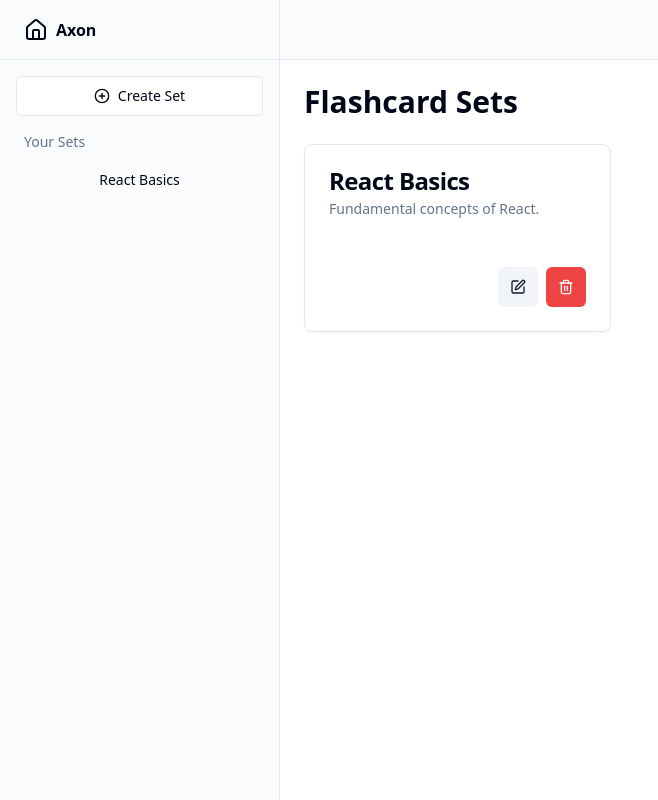
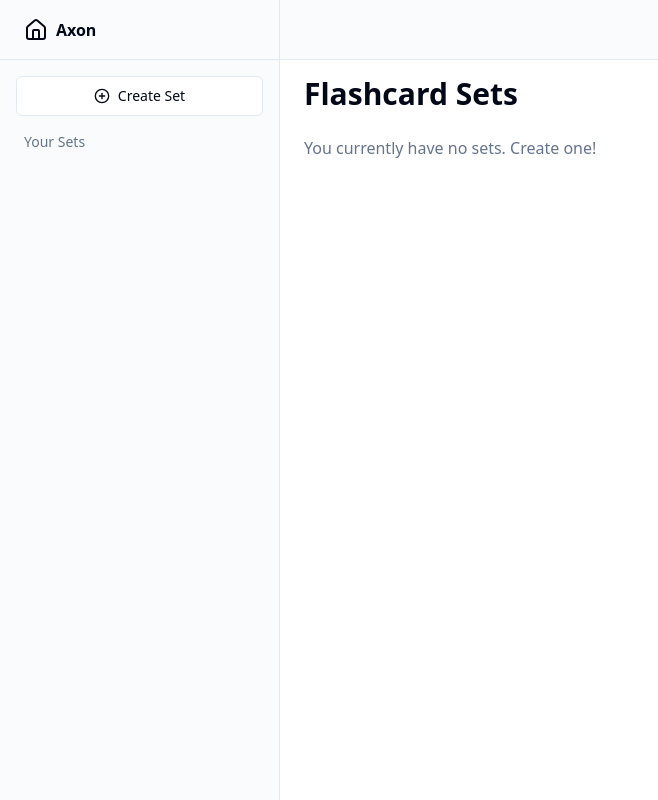
Before and after one commit to rbrickmn/axon, a React (Vite) app: page / in a window 1280 px wide. Shown: the whole page, without its empty margins (0-658 px from the left). Built offline with nearby package versions, Linux system fonts and the light colour scheme.

Commit message:
Update header link

```diff
--- a/src/App.jsx
+++ b/src/App.jsx
@@ -6,28 +6,11 @@ import Header from './components/layout/Header';
 import Sidebar from './components/layout/Sidebar';
 import MainContent from './components/layout/MainContent';
 import StudyMode from './components/StudyMode/StudyMode';
+import useLocalStorage from './hooks/useLocalStorage';
 
 function App() {
-  const [sets, setSets] = useState([
-    {
-      id: 1,
-      name: 'React Basics',
-      description: 'Fundamental concepts of React.',
-      flashcards: [
-        {
-          id: 101,
-          question: 'What is React?',
-          answer: 'A JavaScript library for building user interfaces.',
-        },
-        {
-          id: 102,
-          question: 'What is JSX?',
-          answer: 'A syntax extension for JavaScript.',
-        },
-      ],
-    },
-  ]);
-  const [selectedSetId, setSelectedSetId] = useState(null);
+  const [sets, setSets] = useLocalStorage('axon-sets', []);
+  const [selectedSetId, setSelectedSetId] = useLocalStorage('axon-selectedSetId', null);
   const [isStudyMode, setIsStudyMode] = useState(false);
   const [isBatchImporting, setIsBatchImporting] = useState(false);
   const [isCreateSetModalOpen, setIsCreateSetModalOpen] = useState(false);
--- a/src/components/layout/MainContent.jsx
+++ b/src/components/layout/MainContent.jsx
@@ -2,7 +2,7 @@ import React from 'react';
 
 const MainContent = ({ children }) => {
   return (
-    <main className="flex flex-1 flex-col gap-4 p-4 lg:gap-6 lg:p-6">
+    <main className="flex flex-1 flex-col gap-4 pr-6 pl-6 pt-4 pb-4">
       {children}
     </main>
   );
--- a/src/components/layout/Sidebar.jsx
+++ b/src/components/layout/Sidebar.jsx
@@ -7,7 +7,7 @@ import { Sheet, SheetContent } from '../ui/Sheet';
 const SidebarContent = ({ sets, selectSet, selectedSetId, openCreateSetModal, toggleSidebar }) => (
   <div className="flex h-full max-h-screen flex-col gap-2">
     <div className="flex h-14 items-center border-b px-4 lg:h-[60px] lg:px-6">
-      <a href="/" className="flex items-center gap-2 font-semibold">
+      <a href="./pages/HomePage" className="flex items-center gap-2 font-semibold">
         <Home className="h-6 w-6" aria-hidden="true" />
         <span className="">Axon</span>
       </a>
--- /dev/null
+++ b/src/hooks/useLocalStorage.js
@@ -0,0 +1,36 @@
+import { useState, useEffect } from 'react';
+
+function useLocalStorage(key, initialValue) {
+  // Get from local storage then
+  // parse stored json or return initialValue
+  const [storedValue, setStoredValue] = useState(() => {
+    try {
+      const item = window.localStorage.getItem(key);
+      return item ? JSON.parse(item) : initialValue;
+    } catch (error) {
+      // If error also return initialValue
+      console.log(error);
+      return initialValue;
+    }
+  });
+
+  // Return a wrapped version of useState's setter function that ...
+  // ... persists the new value to localStorage.
+  const setValue = (value) => {
+    try {
+      // Allow value to be a function so we have same API as useState
+      const valueToStore = value instanceof Function ? value(storedValue) : value;
+      // Save state
+      setStoredValue(valueToStore);
+      // Save to local storage
+      window.localStorage.setItem(key, JSON.stringify(valueToStore));
+    } catch (error) {
+      // A more advanced implementation would handle the error case
+      console.log(error);
+    }
+  };
+
+  return [storedValue, setValue];
+}
+
+export default useLocalStorage;
--- a/src/pages/HomePage.jsx
+++ b/src/pages/HomePage.jsx
@@ -15,12 +15,16 @@ const HomePage = ({
   return (
     <div className="space-y-6">
       <h1 className="text-3xl font-bold">Flashcard Sets</h1>
+      {sets.length === 0 ? (
+        <p className="text-muted-foreground">You currently have no sets. Create one!</p>
+      ) : (
         <SetList
           sets={sets}
           editSet={editSet}
           deleteSet={deleteSet}
           selectSet={selectSet}
         />
+      )}
       <Dialog open={isCreateSetModalOpen} onClose={closeCreateSetModal}>
         <SetForm addSet={addSet} />
       </Dialog>
--- a/src/pages/SetView.jsx
+++ b/src/pages/SetView.jsx
@@ -73,6 +73,9 @@ const SetView = ({
               editFlashcard(set.id, flashcardId, updatedFlashcard)
             }
           />
+          {set.flashcards.length === 0 && (
+            <p className="text-muted-foreground">You currently have no flashcards in this set. Create one!</p>
+          )}
           <Dialog open={isCreateFlashcardModalOpen} onClose={closeCreateFlashcardModal}>
             <FlashcardForm addFlashcard={handleAddFlashcard} />
           </Dialog>
```
Lines whose indentation alone changed are shown as unchanged.
